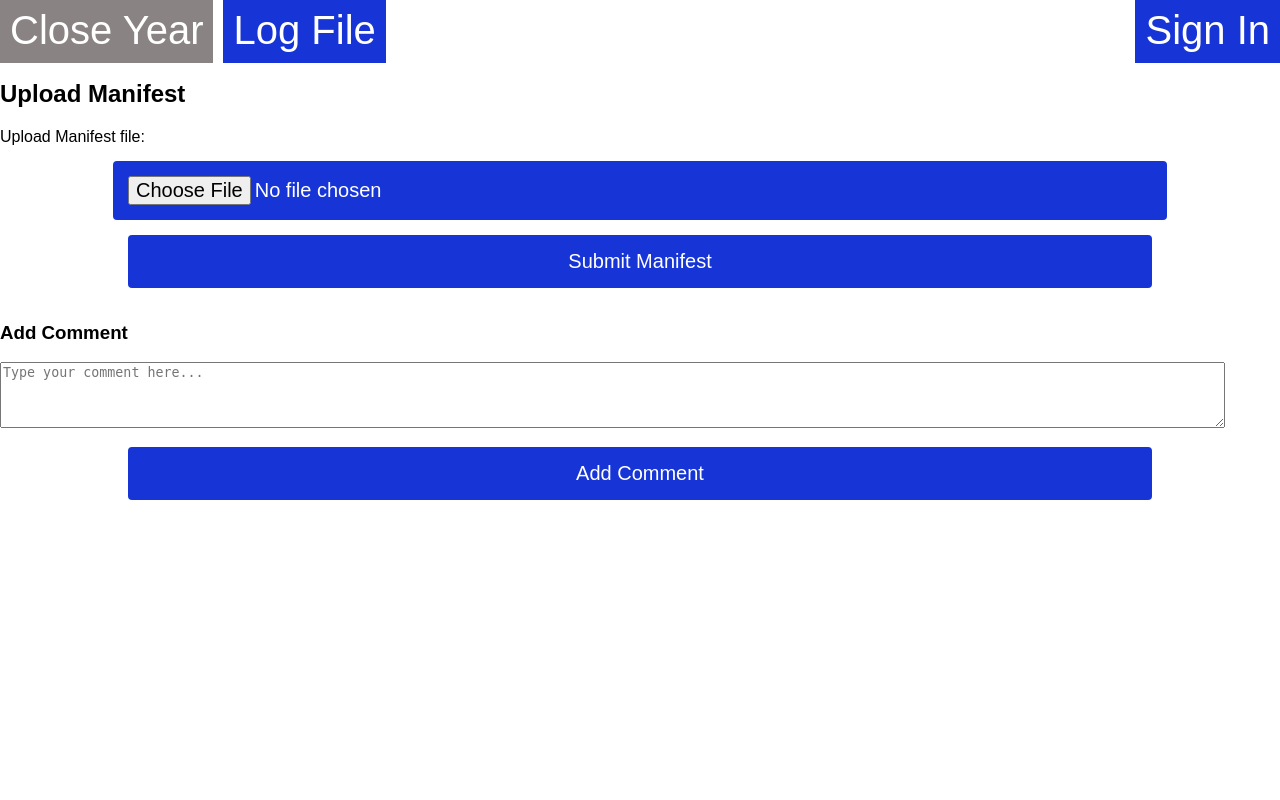
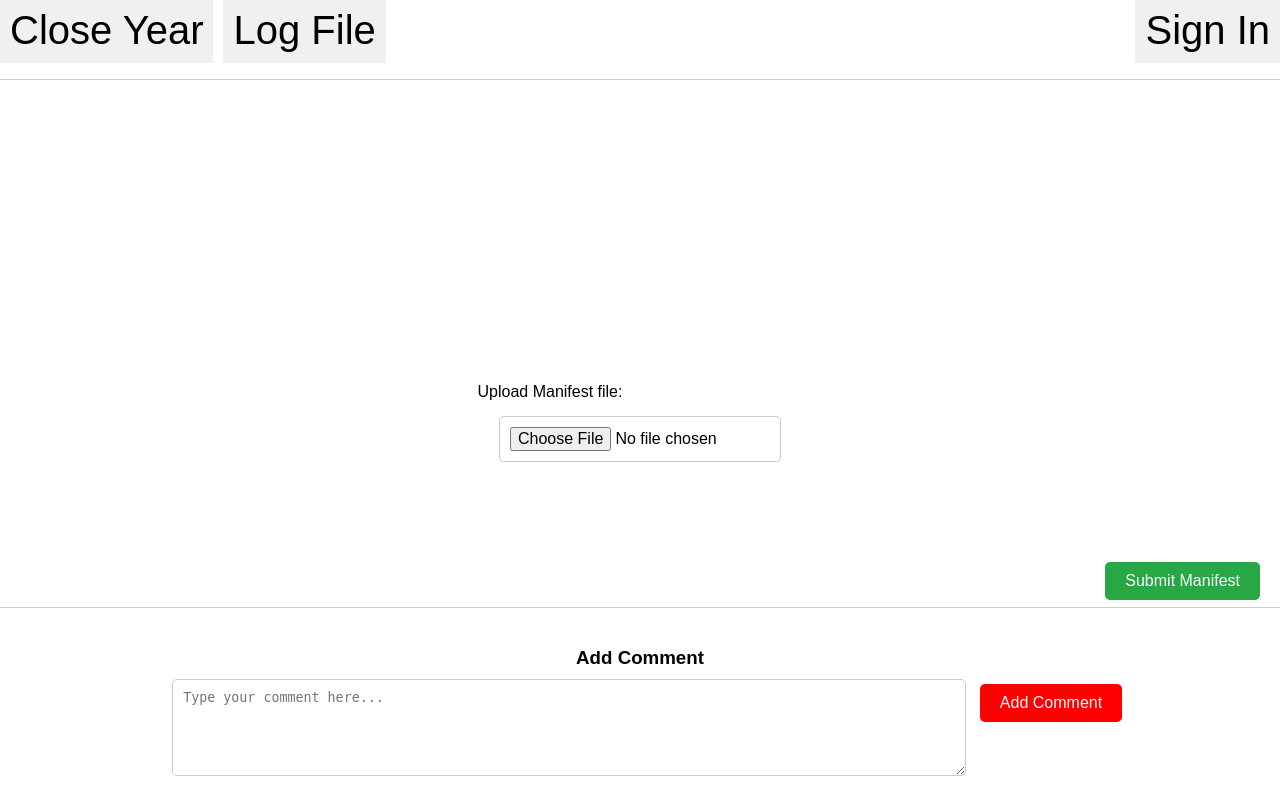
Before and after one commit to mryu003/MasterCargo, a Flask app: page /upload in a window 1280 px wide. Run offline with Flask 3, Linux system fonts and the light colour scheme.

Commit message:
Fixed bug in login and made UI consistent across all pages besides balance.html

```diff
--- a/website/__init__.py
+++ b/website/__init__.py
@@ -39,26 +39,22 @@ def create_app(test_config=None):
 
     @app.route('/', methods=['GET', 'POST'])
     def index():
+        resp = make_response(render_template('signin.html', logged_in=False))
 
-        #Last visited page - added to cookie. Repeated for each new page
-        resp = make_response(render_template('home.html', logged_in=False))
         resp.set_cookie('last_visited', 'index')
         session['last_visited'] = 'index'
 
         curr_year = datetime.now().year
         file_name = f"KeoghsPort{curr_year}.txt"
-
         log_file_path = os.path.join(app.config['LOG_FOLDER'], file_name)
 
         if os.path.exists(log_file_path):
             return redirect(url_for('home'))
 
-
-        return resp
         if request.method == 'POST':
             return home()
+        return resp
 
-        return render_template('signin.html')
 
 
     @app.route('/home', methods=['GET', 'POST'])
--- a/website/static/css/styles.css
+++ b/website/static/css/styles.css
@@ -15,6 +15,17 @@ nav {
     color: #000000;
     font-size: 18px;
     font-weight: bold;
+    position: relative;
+}
+
+nav::after {
+    content: '';
+    position: absolute;
+    bottom: -20px;
+    left: 0;
+    width: 100%;
+    height: 1px;
+    background-color: #ccc;
 }
 
 .signInContainer {
@@ -36,14 +47,10 @@ nav {
 }
 
 .signinButton, .signInButton, .closeYear, .downloadLog {
-    background-color: #1734d7;
-    color: white;
+    background-color: #f0f0f0;
+    color: black;
     border: none;
     cursor: pointer;
-}
-
-.signinButton:hover, .signInButton:hover, .closeYear:hover, .downloadLog:hover {
-    background-color: #8a8383;
 }
 
 .logFile {
@@ -57,15 +64,19 @@ nav {
     margin: 100px auto;
     padding: 50px;
     font-size: 40px;
-    color: white;
-    background-color: #1734d7;
     border: none;
     border-radius: 4px;
     cursor: pointer;
 }
 
-.homeButton:hover {
-    background-color: #8a8383;
+.homeButton:first-child {
+    background-color: #00bcd4;
+    color: black;
+}
+
+.homeButton:last-child {
+    background-color: #ff9800;
+    color: black;
 }
 
 .uploadOpenButton {
@@ -79,10 +90,6 @@ nav {
     border: none;
     border-radius: 4px;
     cursor: pointer;
-}
-
-.uploadOpenButton:hover {
-    background-color: #8a8383;
 }
 
 .modal {
@@ -115,27 +122,32 @@ nav {
     font-weight: bold;
 }
 
-.close:hover, .close:focus {
-    color: #fff;
-    text-decoration: none;
-    cursor: pointer;
-}
-
-.uploadButton, .submitButton {
+.uploadButton {
     display: block;
     width: 80%;
     margin: 15px auto;
-    padding: 15px;
-    font-size: 20px;
-    background-color: #1734d7;
-    color: white;
-    border: none;
+    background-color: transparent;
+    border: 1px solid #ccc;
+    color: #000;
+    padding: 10px;
+    border-radius: 4px;
     cursor: pointer;
-    border-radius: 4px;
+    font-size: 16px;
+    outline: none;
 }
 
-.submitButton:hover, .uploadButton:hover {
-    background-color: #8a8383;
+.submitButton {
+    position: fixed;
+    bottom: 200px;
+    right: 20px;
+    background-color: #28a745;
+    color: white;
+    padding: 10px 20px;
+    border: none;
+    border-radius: 5px;
+    cursor: pointer;
+    font-size: 16px;
+    z-index: 10;
 }
 
 /*Styling for the Balancing grid*/
@@ -226,11 +238,6 @@ nav {
     margin-top: 20px;
 }
 
-.completed-container a:hover, .confirm-button:hover {
-    background-color: #0056b3;
-}
-
-
 .download-button {
     display: inline-block;
     padding: 15px 30px;
@@ -242,9 +249,6 @@ nav {
     margin-top: 20px;
 }
 
-.download-button:hover {
-    background-color: #14aa2d;
-=======
 .confirmButton, .cancelButton{
     padding: 10px 20px;
     margin: 10px;
@@ -256,35 +260,104 @@ nav {
     border-radius: 4px;
 }
 
-.confirmButton:hover {
-    background-color: #8a8383;
-}
-
-.cancelButton:hover {
-    background-color: #8a8383;
-}
-
 .comment-section {
+    display: flex;
+    flex-direction: column;
+    align-items: center;
     margin: 20px auto;
     text-align: center;
 }
 
-textarea {
-    width: 80%;
-    padding: 10px;
-    font-size: 16px;
+.comment-section h3 {
     margin-bottom: 10px;
 }
 
-.submitButton {
-    background-color: #d9534f;
+.comment-section textarea {
+    width: 80%;
+    max-width: 800px;
+    height: 75px;
+    border: 1px solid #ccc;
+    border-radius: 5px;
+    padding: 10px;
+    resize: vertical;
+}
+
+.comment-section .submitButton {
+    margin-top: 10px;
+}
+
+.addCommentButton {
+    background-color: #FF0000;
     color: white;
     border: none;
+    border-radius: 5px;
     padding: 10px 20px;
+    font-size: 16px;
     cursor: pointer;
+    float: right;
+    margin-top: 5px;
+}
+
+html, body {
+    height: 100%;
+    margin: 0;
+    display: flex;
+    flex-direction: column;
+}
+
+.uploadContainer,
+.loginContainer {
+    flex: 1;
+    display: flex;
+    flex-direction: column;
+    justify-content: center;
+    align-items: center;
+}
+
+footer {
+    bottom: 0;
+    position: fixed;
+    padding: 0px;
+    background-color: #ffffff;
+    text-align: center;
+    border-top: 1px solid #ccc;
+    width: 100%;
+}
+
+.signInPage {
+    display: flex;
+    flex-direction: column;
+    justify-content: center;
+    align-items: center;
+    height: 100vh;
+    text-align: center;
+    background-color: #f9f9f9;
+}
+
+.signInPage .signInForm {
+    display: flex;
+    flex-direction: column;
+    align-items: center;
+    width: 300px;
+}
+
+.signInPage .signInInput {
+    width: 100%;
+    padding: 10px;
+    margin: 10px 0;
+    border: 1px solid #ccc;
+    border-radius: 4px;
     font-size: 16px;
 }
 
-.submitButton:hover {
-    background-color: #c9302c;
+.signInPage .signInButton {
+    background-color: #f0f0f0;
+    color: black;
+    padding: 10px;
+    font-size: 18px;
+    border: none;
+    border-radius: 4px;
+    cursor: pointer;
+    width: 150px;
+    height: 40px;
 }
--- a/website/templates/upload.html
+++ b/website/templates/upload.html
@@ -1,10 +1,11 @@
 <!DOCTYPE html>
+<html lang="en">
 
 <head>
-    <meta charset = "UTF-8">
-    <meta name = "viewport" content = "width = device-width, initial-scale = 1.0">
-    <Title> Uploading Manifest </Title>
-    <link rel = "stylesheet" href = "{{ url_for('static', filename = 'css/styles.css') }}">
+    <meta charset="UTF-8">
+    <meta name="viewport" content="width=device-width, initial-scale=1.0">
+    <title>Uploading Manifest</title>
+    <link rel="stylesheet" href="{{ url_for('static', filename='css/styles.css') }}">
 </head>
 
 <body>
@@ -17,14 +18,15 @@
             <button class="signInButton modal-button" onclick="document.getElementById('signInModal').style.display='block'"> Sign In </button>
         </nav>
     </header>
-    <div class = "uploadContainer">
-        <h2> Upload Manifest </h2>
-        <form method = "POST" enctype = "multipart/form-data">
-            <label for = "fileUpload"> Upload Manifest file: </label>
-            <input type = "file" name = "fileUpload" id = "fileUpload" class = "uploadButton" accept = ".txt" required>
-            <button type = "submit" class = "submitButton"> Submit Manifest </button>
+
+    <div class="uploadContainer">
+        <form method="POST" enctype="multipart/form-data" style="position: relative;">
+            <label for="fileUpload">Upload Manifest file:</label>
+            <input type="file" name="fileUpload" id="fileUpload" class="uploadButton" accept=".txt" required>
+            <button type="submit" class="submitButton">Submit Manifest</button>
         </form>
     </div>
+
 
     <div id="closeYearModal" class="modal">
         <div class="modalContent">
@@ -34,14 +36,14 @@
         </div>
     </div>
 
-    <div id = "signInModal" class = "modal">
-        <div class = "modalContent">
-            <span class = "close" onclick = "document.getElementById('signInModal').style.display='none'"> &times;</span>
-            <h2> Sign In </h2>
-            <form method = "POST" action = "/home">
-                <label for = "username"> Enter Your Name: </label>
-                <input type = "text" name = "username" class = "usernameInput" required>
-                <button type = "submit" class = "signinButton"> Sign In </button>
+    <div id="signInModal" class="modal">
+        <div class="modalContent">
+            <span class="close" onclick="document.getElementById('signInModal').style.display='none'">&times;</span>
+            <h2>Sign In</h2>
+            <form method="POST" action="/home">
+                <label for="username">Enter Your Name:</label>
+                <input type="text" name="username" class="usernameInput" required>
+                <button type="submit" class="signinButton">Sign In</button>
             </form>
         </div>
     </div>
@@ -51,10 +53,7 @@
             if (event.target == document.getElementById('signInModal')) {
                 document.getElementById('signInModal').style.display = "none";
             }
-        }
-    </script>
-
-    <script>
+        };
 
         function confirmCloseYear() {
             fetch('/logout', {
@@ -62,10 +61,11 @@
                 headers: {
                     'Content-Type': 'application/json',
                 },
-                body: JSON.stringify({action: 'Log Closed'}),
+                body: JSON.stringify({ action: 'Log Closed' }),
             });
             window.location.href = '/';
         }
+
         window.onclick = function(event) {
             const modal = document.getElementById('closeYearModal');
             if (event.target == modal) {
@@ -73,12 +73,16 @@
             }
         };
     </script>
+
+    <footer>
         <div class="comment-section">
             <h3>Add Comment</h3>
             <form method="POST" action="/add_comment">
                 <textarea name="comment" placeholder="Type your comment here..." rows="4" cols="150" required></textarea>
-            <button type="submit" class="submitButton">Add Comment</button>
+                <button type="submit" class="addCommentButton">Add Comment</button>
             </form>
         </div>
+    </footer>
 </body>
+
 </html>
```
Also changed, not shown: website/templates/home.html (+5 -12 lines), website/templates/load.html (+37 -43 lines), website/templates/signin.html (+9 -8 lines), website/templates/transfer.html (+65 -11 lines). Lines whose indentation alone changed are shown as unchanged.
